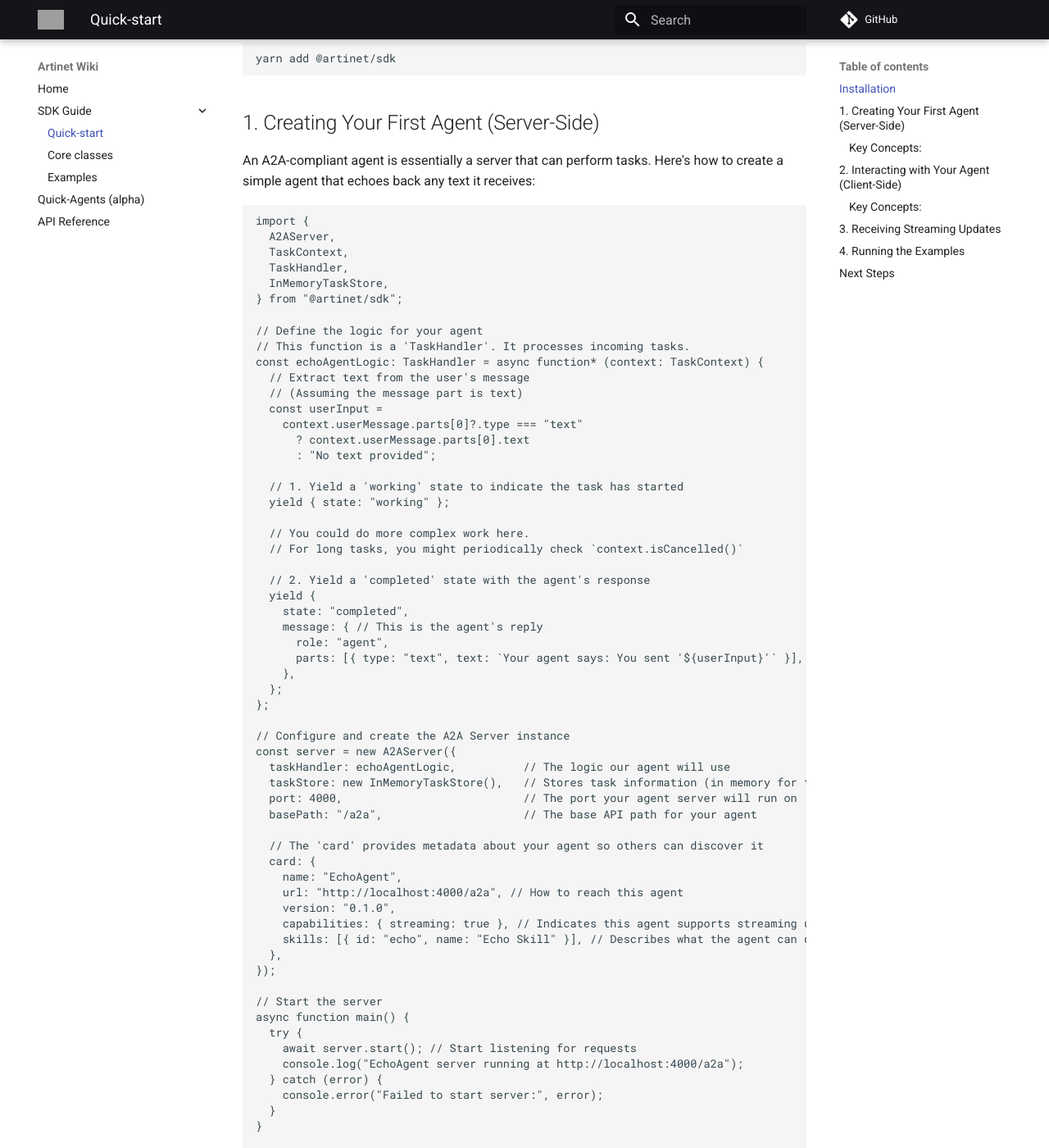
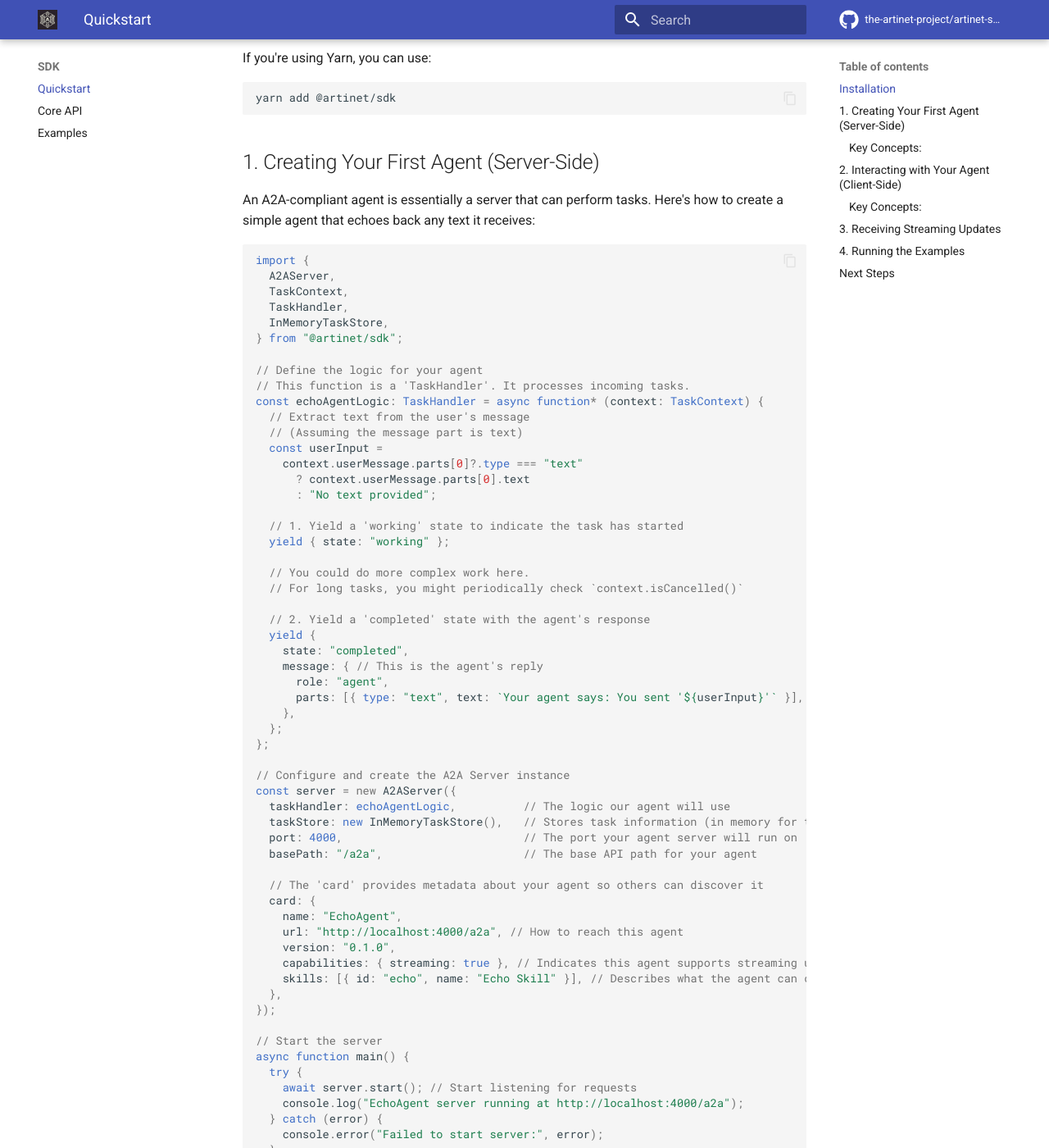
Before and after one commit to the-artinet-project/artinet-documentation, an MkDocs documentation site: the page built from docs/sdk/quickstart.md, in a window 1280 px wide and 1400 px high, scrolled down 435 px. Shown: the whole window at 82% size. Built offline with MkDocs 1.6.1 and Material for MkDocs 9.7.7, drawn with Linux system fonts in a browser that asks for light colours; comment, search, counter and statistics services are not loaded; some of the changed text lies outside the part shown; grey boxes are pictures that could not be loaded.

Commit message:
docs: complete documentation structure

```diff
--- a/mkdocs.yml
+++ b/mkdocs.yml
@@ -1,22 +1,55 @@
-site_name: Artinet Wiki
-site_url: https://the-artinet-project.github.io/artinet-wiki
+site_name: Artinet SDK Documentation
+site_url: https://the-artinet-project.github.io/artinet-wiki/
 repo_url: https://github.com/the-artinet-project/artinet-sdk
-edit_uri: ""
+repo_name: the-artinet-project/artinet-sdk
+site_description: Documentation and API reference for the Artinet SDK - Agent2Agent Protocol Implementation
 
 theme:
   name: material
+  logo: images/artinet-logo.jpeg
+  favicon: images/artinet-icon.png.webp
   palette:
-    scheme: default
-    primary: black
-    accent: deep orange
-  logo: images/logo.png
-  favicon: images/favicon.png
+    primary: indigo
+    accent: indigo
+  features:
+    - navigation.tabs
+    - navigation.sections
+    - navigation.expand
+    - navigation.top
+    - search.highlight
+    - content.code.copy
+  icon:
+    repo: fontawesome/brands/github
 
 nav:
   - Home: index.md
-  - SDK Guide:
-      - Quick-start: sdk/quickstart.md
-      - Core classes: sdk/core.md
-      - Examples: sdk/examples.md
-  - Quick-Agents (alpha): agents/quick_agents.md
-  - API Reference: api/index.html
+  - SDK:
+    - Quickstart: sdk/quickstart.md
+    - Core API: sdk/core.md
+    - Examples: sdk/examples.md
+  - Agents:
+    - Quick Agents: agents/quick_agents.md
+  - API Reference:
+    - Coming Soon: api/index.md
+  - Contributing:
+    - Code Documentation: contributing/code-documentation.md
+
+markdown_extensions:
+  - pymdownx.highlight:
+      anchor_linenums: true
+  - pymdownx.superfences:
+      custom_fences:
+        - name: mermaid
+          class: mermaid
+          format: !!python/name:pymdownx.superfences.fence_code_format
+  - admonition
+  - tables
+  - pymdownx.details
+  - pymdownx.tabbed:
+      alternate_style: true
+  - pymdownx.emoji:
+      emoji_index: !!python/name:materialx.emoji.twemoji
+      emoji_generator: !!python/name:materialx.emoji.to_svg
+
+plugins:
+  - search
```
Also changed, not shown: docs/api/index.md (added, +1 -0 lines), docs/contributing/code-documentation.md (added, +32 -0 lines), docs/images/artinet-logo.jpeg (added), docs/images/artinet_icon.png.webp (added), 5 other files.
